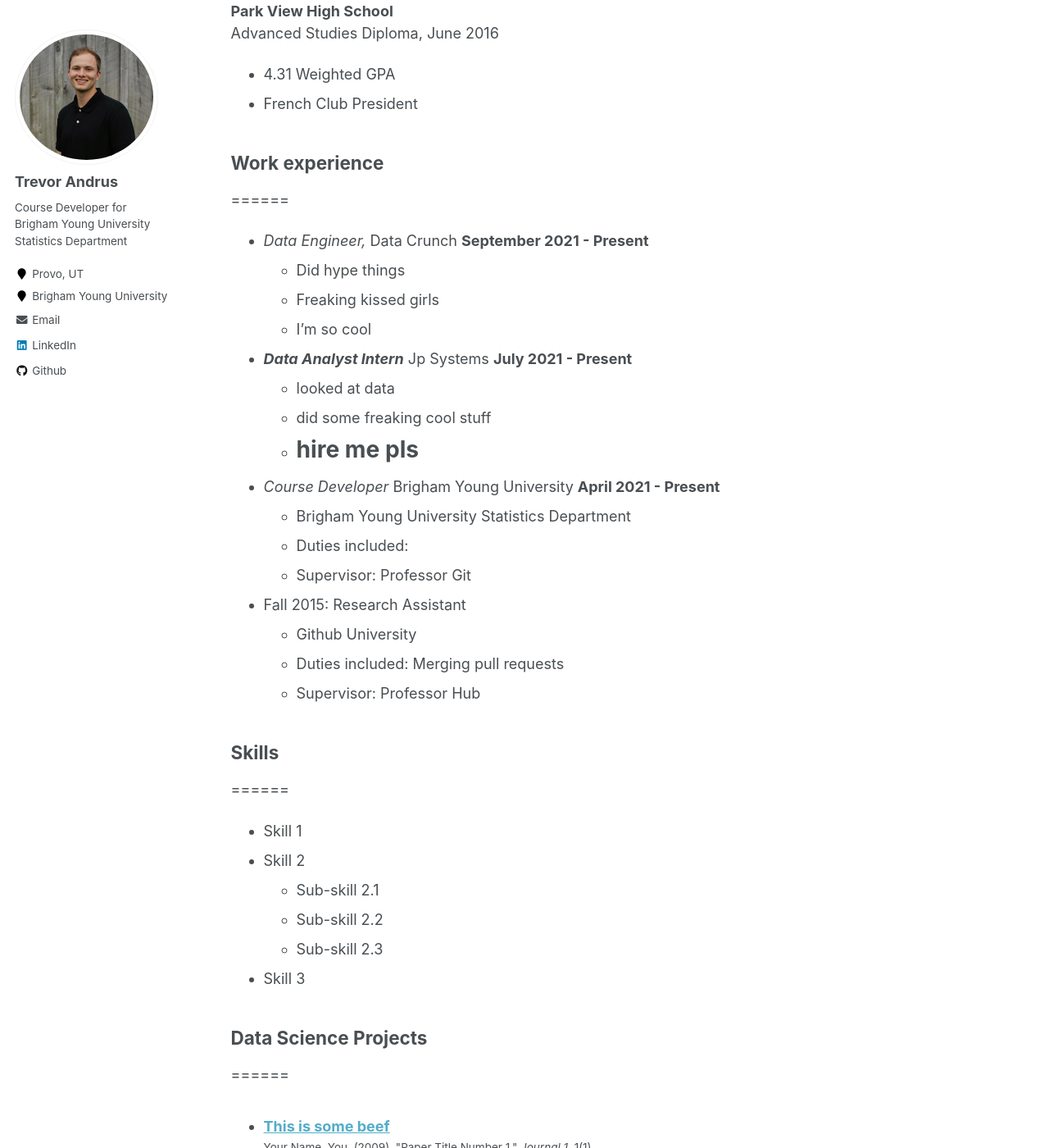
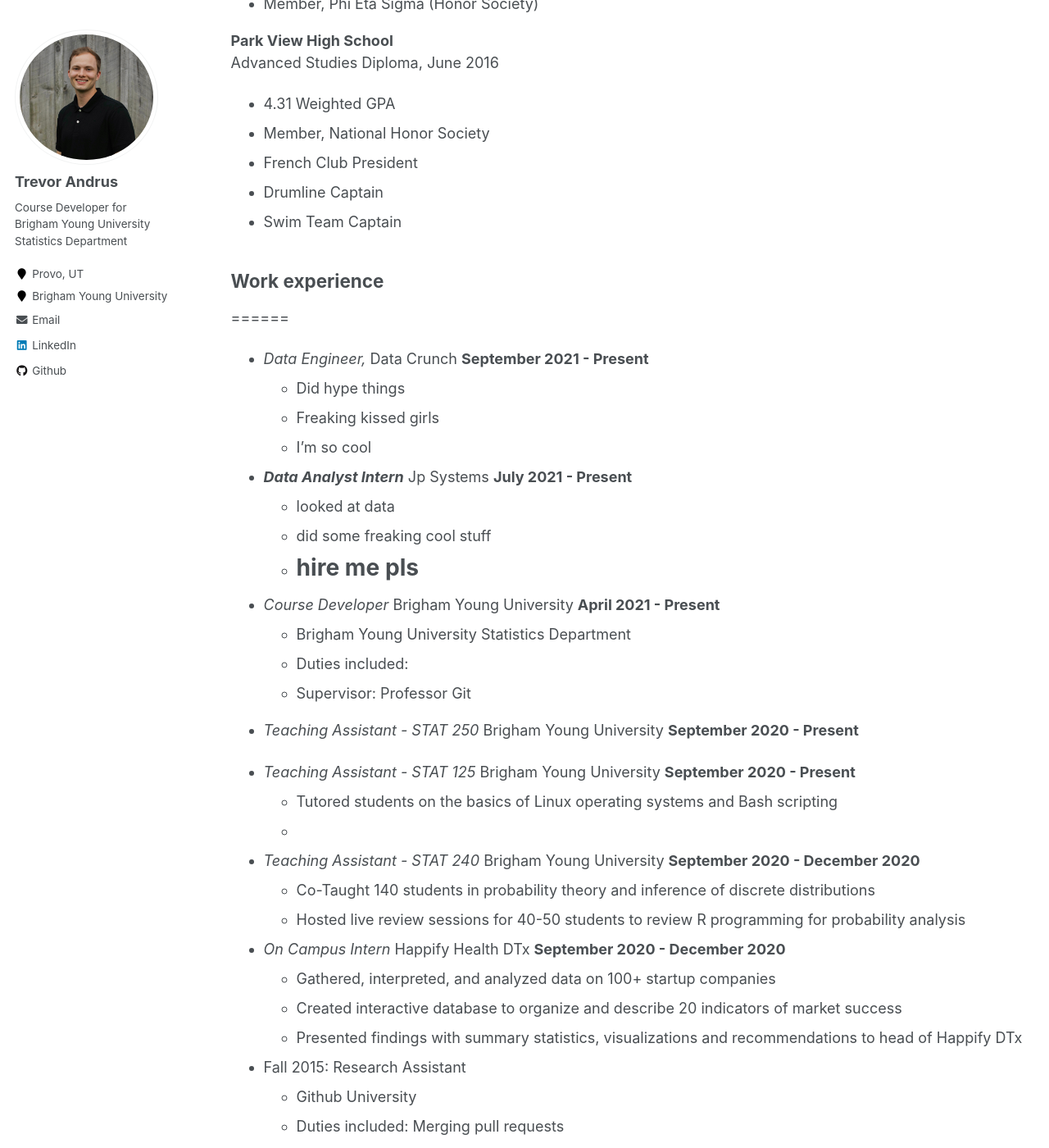
Before and after one commit to Andrustn/Andrustn.github.io, a Jekyll site: the page built from _pages/cv.md, in a window 1280 px wide and 1400 px high, scrolled down 540 px. Shown: the whole window at 82% size. Built offline with Jekyll 4.4.1, drawn with Linux system fonts in a browser that asks for light colours; some of the changed text lies outside the part shown.

Commit message:
Update cv.md

```diff
--- a/_pages/cv.md
+++ b/_pages/cv.md
@@ -14,16 +14,20 @@
 **Brigham Young University**\
 *College of Physical and Mathematical Sciences*\
 B.S. in Data Science, April 2022 (Expected)\
-Minor. in Economics, April 2022 (Expected)
+Minor in Economics, April 2022 (Expected)
  * 4.0/4.0 GPA
  * BYU Academic Full Tuition Scholarship
- * BYU Data Science Club Member
- * Phi Kappa Phi (National Honor Society)
+ * Member, BYU Data Science Club
+ * Member, Phi Kappa Phi (Honor Society)
+ * Member, Phi Eta Sigma (Honor Society)
 
 **Park View High School**\
 Advanced Studies Diploma, June 2016
  * 4.31 Weighted GPA
+ * Member, National Honor Society
  * French Club President
+ * Drumline Captain
+ * Swim Team Captain
 
 ## Work experience
 ======
@@ -32,7 +36,7 @@
   * Freaking kissed girls
   * I'm so cool
 
-* ***Data Analyst Intern*** Jp Systems **July 2021 - Present**\
+* ***Data Analyst Intern*** Jp Systems **July 2021 - Present**
   * looked at data
   * did some freaking cool stuff
   * # hire me pls
@@ -41,6 +45,21 @@
   * Brigham Young University Statistics Department
   * Duties included:
   * Supervisor: Professor Git
+
+* *Teaching Assistant - STAT 250* Brigham Young University **September 2020 - Present**
+
+* *Teaching Assistant - STAT 125* Brigham Young University **September 2020 - Present**
+  * Tutored students on the basics of Linux operating systems and Bash scripting
+  *
+
+* *Teaching Assistant - STAT 240* Brigham Young University **September 2020 - December 2020**
+  * Co-Taught 140 students in probability theory and inference of discrete distributions
+  * Hosted live review sessions for 40-50 students to review R programming for probability analysis
+
+* *On Campus Intern* Happify Health DTx **September 2020 - December 2020**
+  * Gathered, interpreted, and analyzed data on 100+ startup companies
+  * Created interactive database to organize and describe 20 indicators of market success
+  * Presented findings with summary statistics, visualizations and recommendations to head of Happify DTx
 
 * Fall 2015: Research Assistant
   * Github University
```
